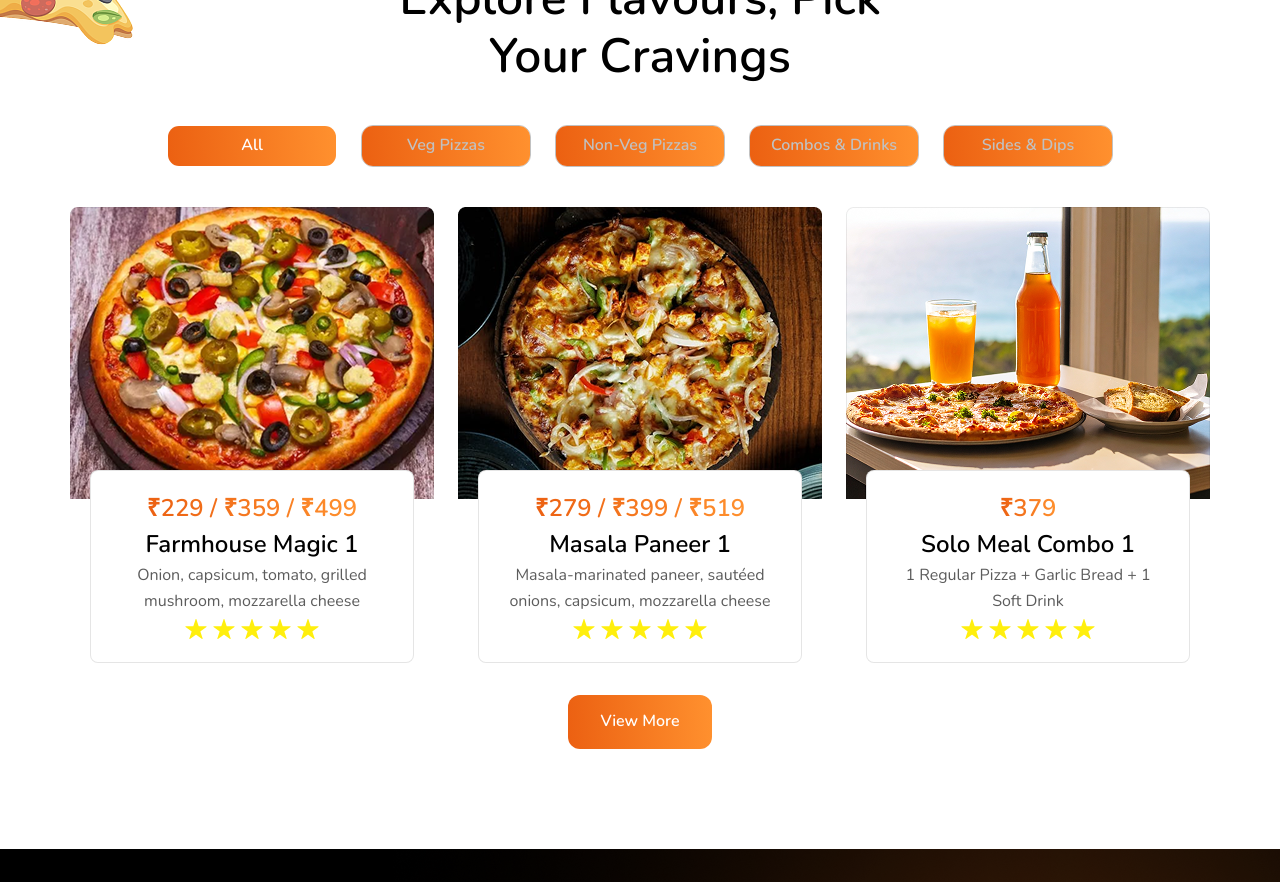
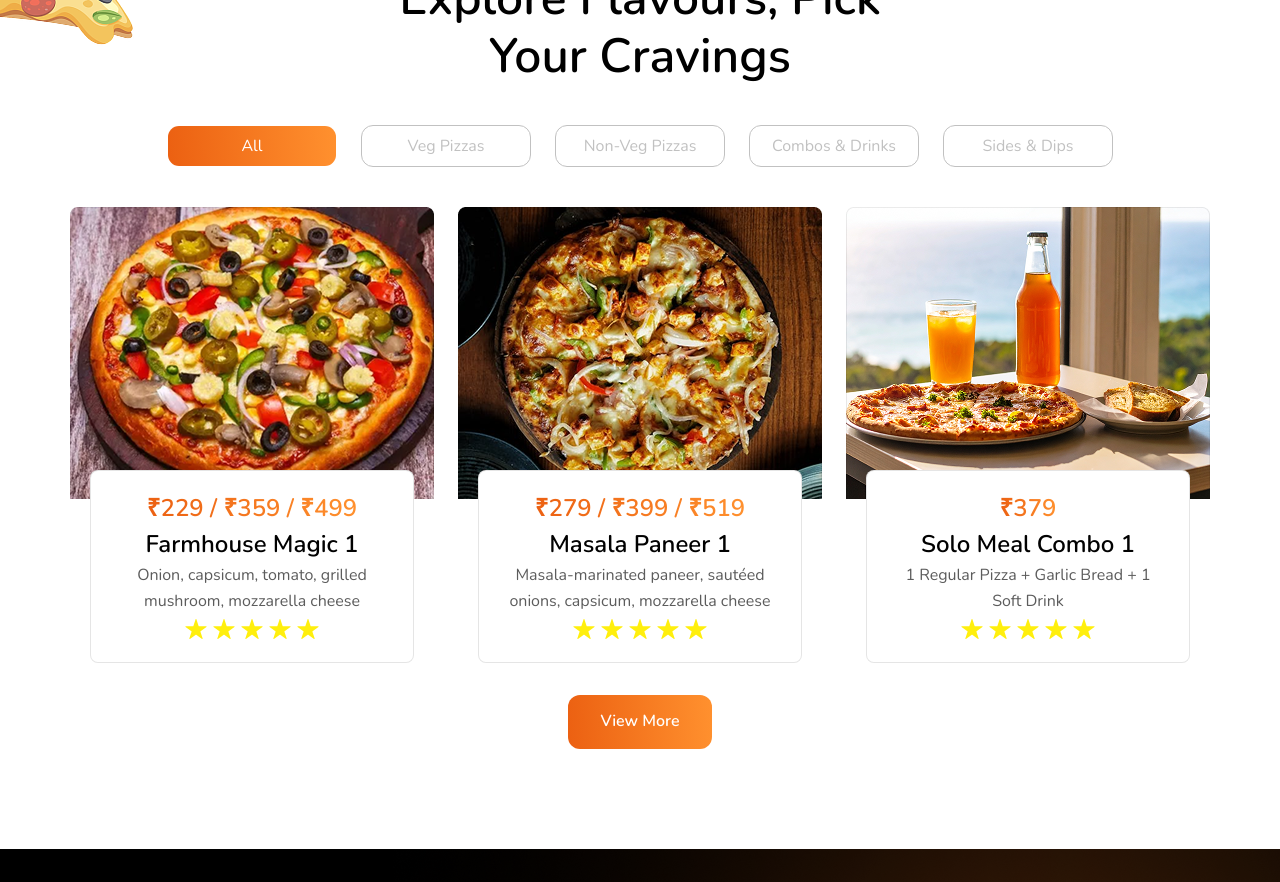
Before and after one commit to siwachshab983/test-2, a React (Vite) app: page / in a window 1280 px wide. Shown: the part 3060-3942 px from the top of the page. Built offline with nearby package versions, Linux system fonts and the light colour scheme.

Commit message:
hover changed

```diff
--- a/src/components/OurMenu.jsx
+++ b/src/components/OurMenu.jsx
@@ -39,17 +39,17 @@ const OurMenu = () => {
         <Heading className="text-center mt-2 text-custom-3xl md:text-5xl sm:text-4xl  !leading-[120%] mb-10 max-w-[550px] w-full" >Explore Flavours, Pick Your Cravings</Heading>
         <div className="flex flex-wrap justify-center sm:gap-6 gap-3 mb-10 w-full">
           {categories.map((category, i) => (
-            <Button
+            <button
               key={i}
               onClick={() => setActiveCategory(category)}
-              className={`sm:!px-5 !px-4 !py-[9px] sm:max-w-[170px] max-w-[140px] max-sm:!text-sm text-nowrap !leading-[22px] w-full rounded-full border
+              className={`sm:!px-5 !px-4 rounded-xl !py-[9px] sm:max-w-[170px] max-w-[140px] max-sm:!text-sm text-nowrap !leading-[22px] w-full rounded-full border
                   ${activeCategory === category
                   ? "bg-prime text-white border-transparent"
                   : "!bg-none !bg-white !text-light-gray !border-light-gray"
                 }`}
             >
               {category}
-            </Button>
+            </button>
           ))}
         </div>
 
```
